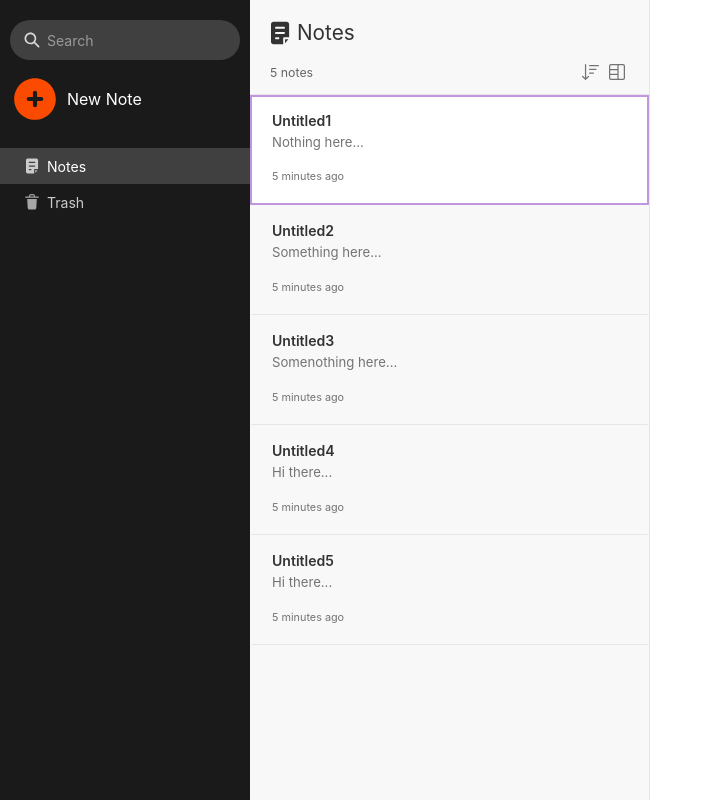
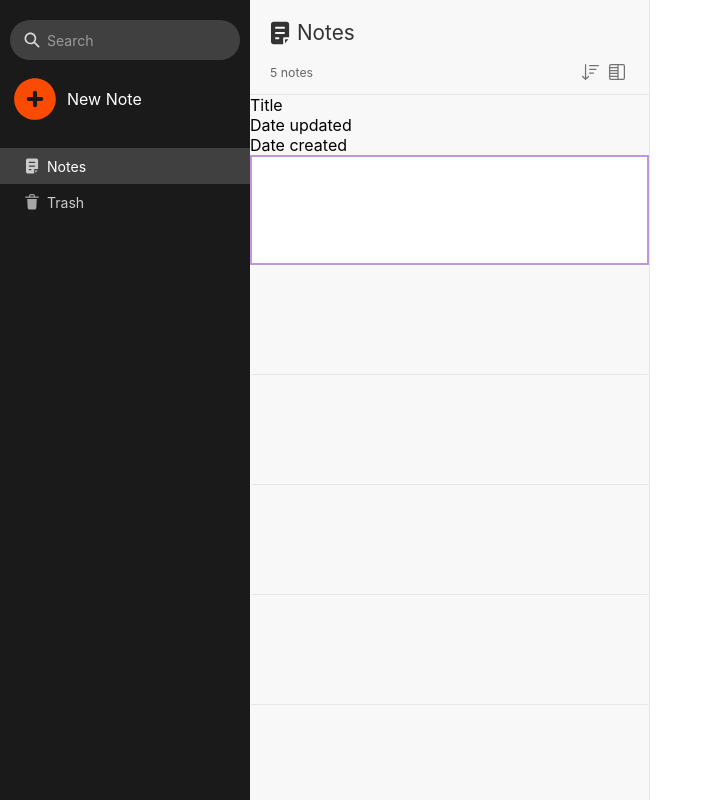
Before and after one commit to Mckenney17/Evernote-App-Clone, a React (Create React App) app: page / in a window 1280 px wide. Shown: the whole page, without its empty margins (0-713 px from the left). Built offline with nearby package versions, Linux system fonts and the light colour scheme.

Commit message:
side list html template

```diff
--- a/src/components/Notelist.js
+++ b/src/components/Notelist.js
@@ -8,7 +8,7 @@ import SortActionCard from './SortActionCard'
 function Notelist() {
     const { activeTab, notes } = useContext(AppContext)
     const [sortActions, setSortActions] = useState({ sortBy: 'Date Updated', order: 'desc', snig: true })
-    const [viewActions, setViewActions] = useState({ view: 'Snippets', showImages: true, showBodyText: true, dateUpdated: true, dateCreated: false })
+    const [viewActions, setViewActions] = useState({ view: 'Side list', showImages: true, showBodyText: true, dateUpdated: true, dateCreated: true })
     const [activeAction, setActiveAction] = useState(null)
     const sortActionBtnRef = useRef(null)
     const viewActionBtnRef = useRef(null)
@@ -58,6 +58,15 @@ function Notelist() {
                 </div>
             </header>
             <ul className={`notelist-body ${viewActions.view.toLowerCase().replaceAll(' ', '-')}-container ${!notes.length ? 'empty' : ''}`}>
+                {!['Cards', 'Snippets'].includes(viewActions.view) && (
+                    <div className="table-head">
+                        <div className="title-col">Title<span className="resizer title-col-resizer"></span></div>
+                        {['Date updated', 'Date created'].map((col, i, arr) => {
+                            const colProp = col.split(' ').map((str, i) => i === 0 ? str.toLowerCase() : str.replace(str[0], str[0].toUpperCase())).join('');
+                            return viewActions[colProp]  ? <div className={`${col.toLowerCase().replaceAll(' ', '-')}-col`}>{col}{i === arr.length - 1 ? '' : <span className={`resizer ${col.toLowerCase().replaceAll(' ', '-')}-col-resizer`}></span>}</div> : null
+                        })}
+                    </div>
+                )}
                 {notes.length ?
                     notes.map(({ id, title, bodyText, updatedAt, createdAt }) => <NotelistItem viewActions={viewActions} key={createdAt} id={id} title={title} bodyText={bodyText} updatedAt={updatedAt} /> ) : (
                     // work on snig here
--- a/src/components/Notelist.scss
+++ b/src/components/Notelist.scss
@@ -14,16 +14,19 @@
     header {
         padding: 20px 20px 10px;
         border-bottom: 1px solid gray(g16);
+
         .title {
             color: gray(g4);
             font-size: tscale(ts20);
             font-weight: weight(semibold);
             margin-left: -2px;
             @include flex($ai: center);
+
             span:first-child {
                 max-height: 24px;
                 margin-right: 5px;
             }
+
             svg {
                 transform: scale(1.5);
                 transform-origin: center;
@@ -55,7 +58,8 @@
             border-radius: 3px;
             background: transparent;
 
-            &.active, &:hover {
+            &.active,
+            &:hover {
                 background: gray(g18);
             }
         }
@@ -64,9 +68,11 @@
     .notelist-body {
         overflow-y: auto;
         flex: 1;
+
         &.empty {
             @include flex(center, center);
         }
+
         .notelist-empty-state {
             @include flex(center, center, column);
 
@@ -85,14 +91,21 @@
 
             .info a {
                 color: $pbc;
+
                 &:hover {
                     text-decoration: underline;
                 }
             }
         }
     }
+
     .notelist-body.cards-container {
         @include flex(space-evenly, flex-start, $fw: wrap);
         padding: 7.5px;
     }
+
+    .notelist-body.side-list-container {
+        padding: 0;
+
+    }
 }
--- a/src/components/NotelistItem.js
+++ b/src/components/NotelistItem.js
@@ -6,11 +6,19 @@ function NotelistItem({ id, title, bodyText, updatedAt, viewActions }) {
     const { activeNote, setActiveNote } = useContext(AppContext)
     return (
         <div onClick={() => setActiveNote(id)} className={`notelist-item ${viewActions.view.toLowerCase().replaceAll(' ', '-')} ${activeNote === id ? 'active' : ''}`}>
-            <h4>{title}{id}</h4>
-            <div className="content">
-                <p>{bodyText}</p>
-            </div>
-            <span>5 minutes ago</span>
+            {['Cards', 'Snippets'].includes(viewActions.view) ? (
+                <React.Fragment>
+                    <h4>{title}{id}</h4>
+                    <div className="content">
+                        <p>{bodyText}</p>
+                    </div>
+                    <span className="date-updated">5 minutes ago</span>
+                </React.Fragment>
+            ) : (
+                <React.Fragment>
+
+                </React.Fragment>
+            )}
         </div>
     )
 }
--- a/src/components/NotelistItem.scss
+++ b/src/components/NotelistItem.scss
@@ -49,3 +49,13 @@
         border-color: $notelist-item-border;
     }
 }
+
+.notelist-item.top-list {
+    width: 100%;
+    height: 25px;
+    border-bottom:  none;
+
+    &:nth-child(even) {
+        background: gray(g19);
+    }
+}
```
